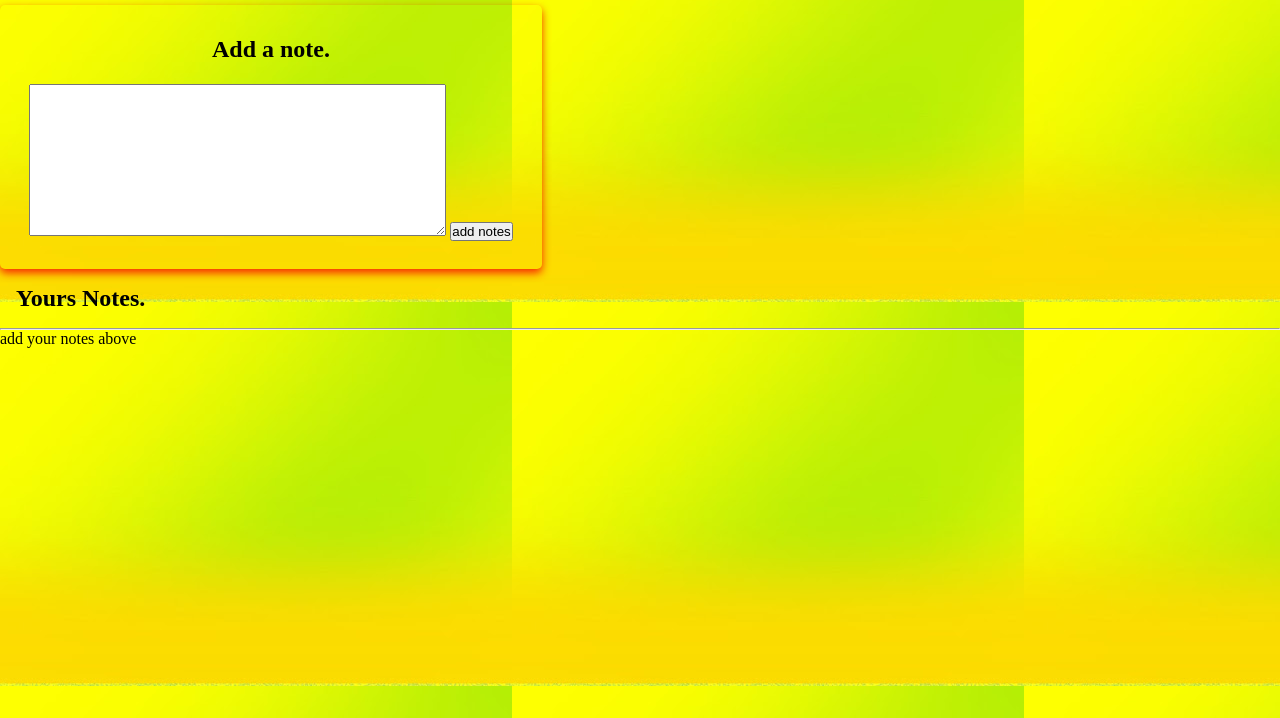
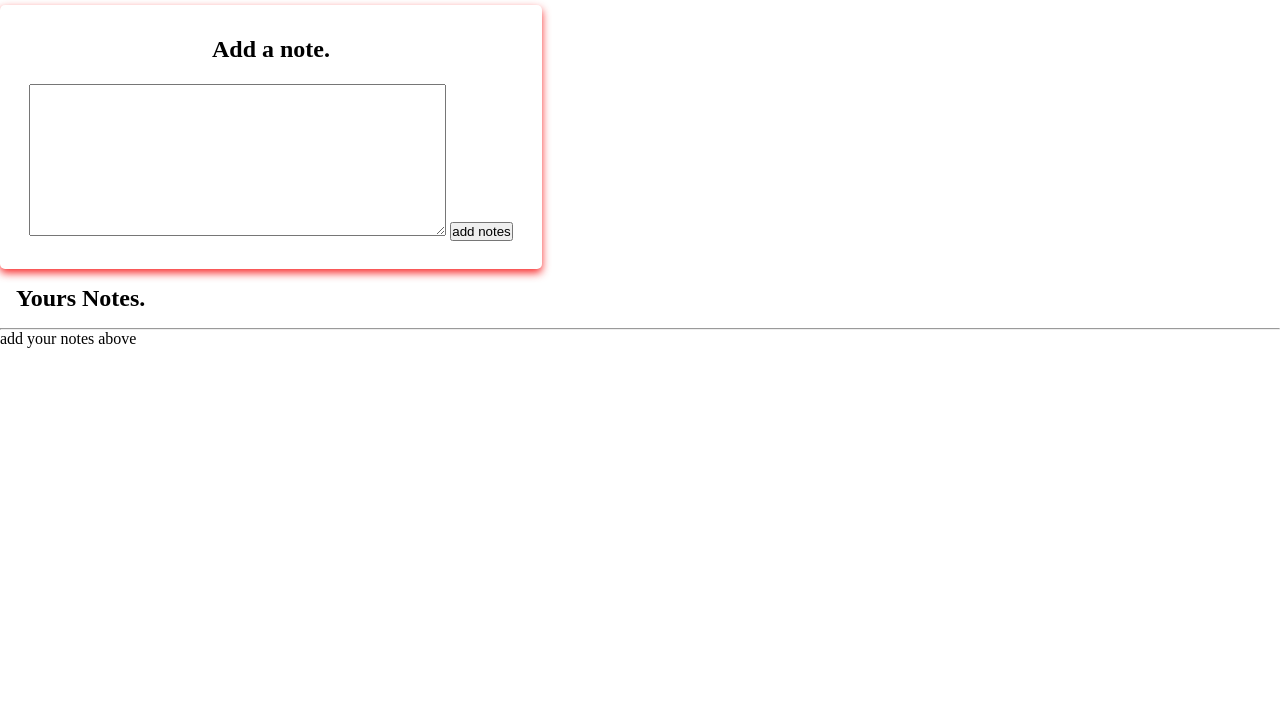
Before and after one commit to neeleshyash20/nelphoidnotes, a plain HTML site: page index.html in a window 1280 px wide. Shown: the part 82-800 px from the top of the page. Drawn offline with Linux system fonts and the light colour scheme.

Commit message:
Update index.html

```diff
--- a/index.html
+++ b/index.html
@@ -8,7 +8,7 @@
     <link rel="stylesheet" type="text/css" href="style.css">
 </head>
 
-<body background="img/b6.jpg">
+<body>
     <div class="container">
         <div class="navbar" id="navbar">
             <a>Nelphoid notes</a>
```
